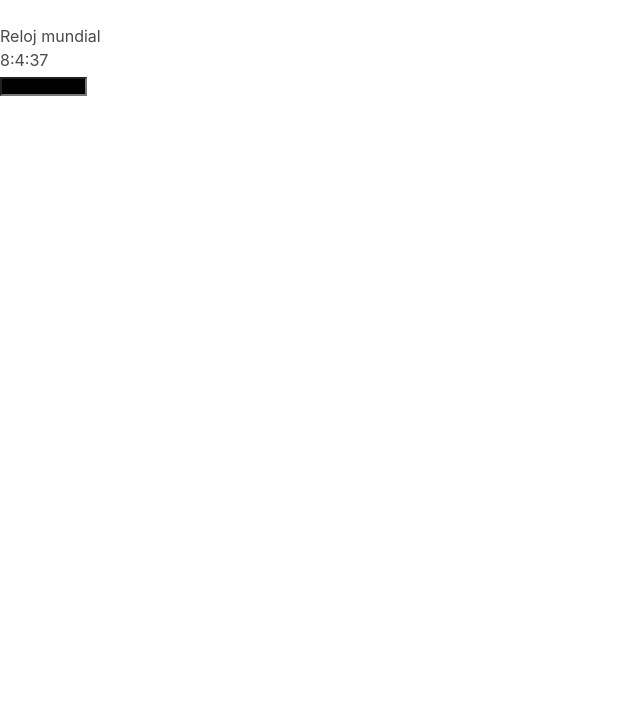
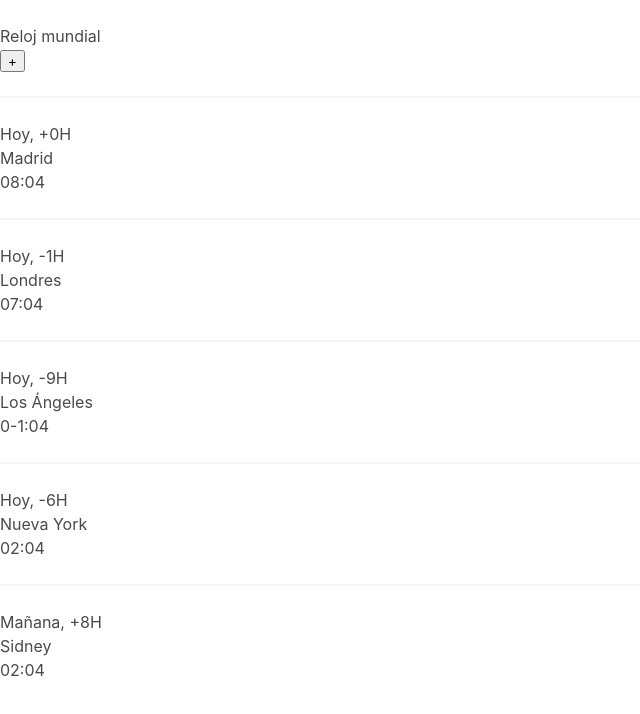
Before and after one commit to tomeubarcelo/examen_js, a plain HTML site: page index.html in a window 1280 px wide. Shown: the whole page, without its empty margins (0-640 px from the left). Drawn offline with nearby package versions, Linux system fonts and the light colour scheme.

Commit message:
Logica inicial funciona.. Muestra las horas de los paises

```diff
--- a/index.html
+++ b/index.html
@@ -74,21 +74,41 @@
         *
       -->
         <h1>Reloj mundial</h1>
-
-        <section>
+        <button type="button" id="addTime" onclick="addTime();">+</button>
+        <hr>
+        <section class="sectionHours">
             <!--
              *
              * Bloque SECTION
              *
             -->
+            <h4>Hoy, +0H</h4>
+            <h3>Madrid</h3>
             <h3 id="hourSpain"></h3>
+
+            <hr>
+            <h4>Hoy, -1H</h4>
+            <h3>Londres</h3>
+            <h3 id="hourLondres"></h3>
+
+            <hr>
+            <h4>Hoy, -9H</h4>
+            <h3>Los Ángeles</h3>
+            <h3 id="hourLosAngeles"></h3>
+
+            <hr>
+            <h4>Hoy, -6H</h4>
+            <h3>Nueva York</h3>
+            <h3 id="hourNY"></h3>
+
+            <hr>
+            <h4>Mañana, +8H</h4>
+            <h3>Sidney</h3>
+            <h3 id="hourSidney"></h3>
+
         </section>
 
         <article>
-            <form name="form_reloj">
-                <input type="text" name="reloj" size="10" style="background-color : Black; color : White; font-family : Verdana, Arial, Helvetica; font-size : 8pt; text-align : center;" onfocus="window.document.form_reloj.reloj.blur()">
-            </form>
-
             <!--
              *
              * Bloque ARTICLE
--- a/js/clock.js
+++ b/js/clock.js
@@ -25,9 +25,35 @@ function devuelveHora() {
     let date = new Date();
     let hours = date.getHours();
     let minutes = date.getMinutes();
-    let seconds = date.getSeconds();
-    document.getElementById("hourSpain").innerHTML = (hours + ':' + minutes + ':' + seconds)
+    //let seconds = date.getSeconds();
+    //nos encargamos de poner los ceros si es menor de 10
+    hours = ponerCeros(hours);
+    minutes = ponerCeros(minutes);
+    //seconds = ponerCeros(seconds);
+    //document.getElementById("hourSpain").innerHTML = (hours + ':' + minutes + ':' + seconds)
+    document.getElementById("hourSpain").innerHTML = (hours + ':' + minutes)
+
+    let hoursLondres = parseInt(hours) - 1;
+    hoursLondres = ponerCeros(hoursLondres);
+    document.getElementById("hourLondres").innerHTML = (hoursLondres + ':' + minutes)
+    let hourLosAngeles = parseInt(hours) - 9;
+    hourLosAngeles = ponerCeros(hourLosAngeles);
+    document.getElementById("hourLosAngeles").innerHTML = (hourLosAngeles + ':' + minutes)
+    let hourNY = parseInt(hours) - 6;
+    hourNY = ponerCeros(hourNY);
+    document.getElementById("hourNY").innerHTML = (hourNY + ':' + minutes)
+    let hourSidney = parseInt(hours) - 6;
+    hourSidney = ponerCeros(hourSidney);
+    document.getElementById("hourSidney").innerHTML = (hourSidney + ':' + minutes)
+
     setTimeout('devuelveHora()', 1000)
 }
 
+function ponerCeros(i) {
+    if (i < 10) {
+        i = '0' + i;
+    }
+    return i;
+}
+
 devuelveHora();
```
